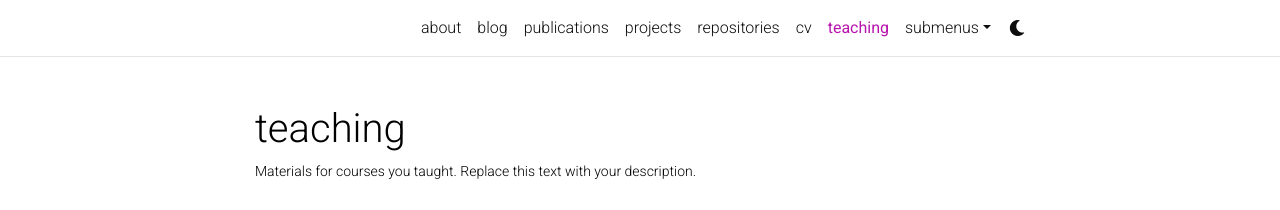
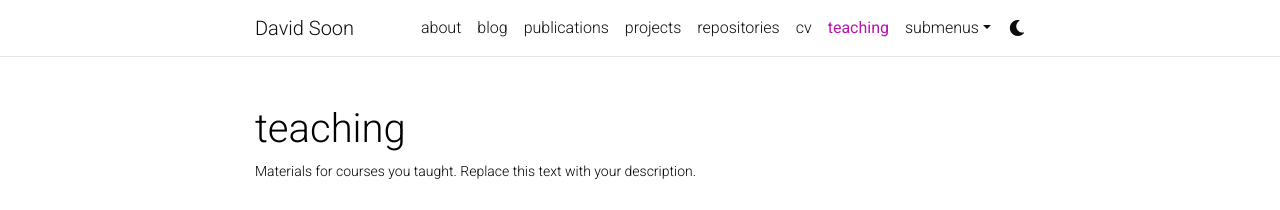
Before and after one commit to dsoon/dsoon.github.io, a Jekyll site: the page built from _pages/teaching.md, in a window 1280 px wide. Shown: the top 210 px of the page. Built offline with Jekyll 4.4.1, drawn with Linux system fonts in a browser that asks for light colours; comment, search, counter and statistics services are not loaded; a style sheet for code colours, icons or effects is not loaded.

Commit message:
added title

```diff
--- a/_config.yml
+++ b/_config.yml
@@ -2,7 +2,7 @@
 # Site settings
 # -----------------------------------------------------------------------------
 
-title: # the website title (if blank, full name will be used instead)
+title: David Soon # the website title (if blank, full name will be used instead)
 first_name: David
 middle_name:
 last_name: Soon
```
